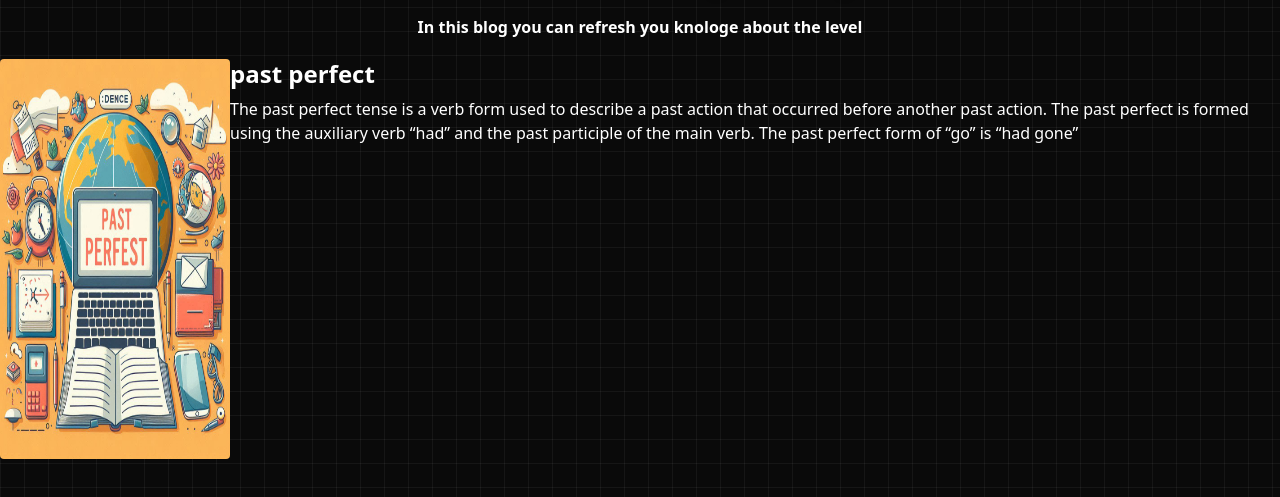
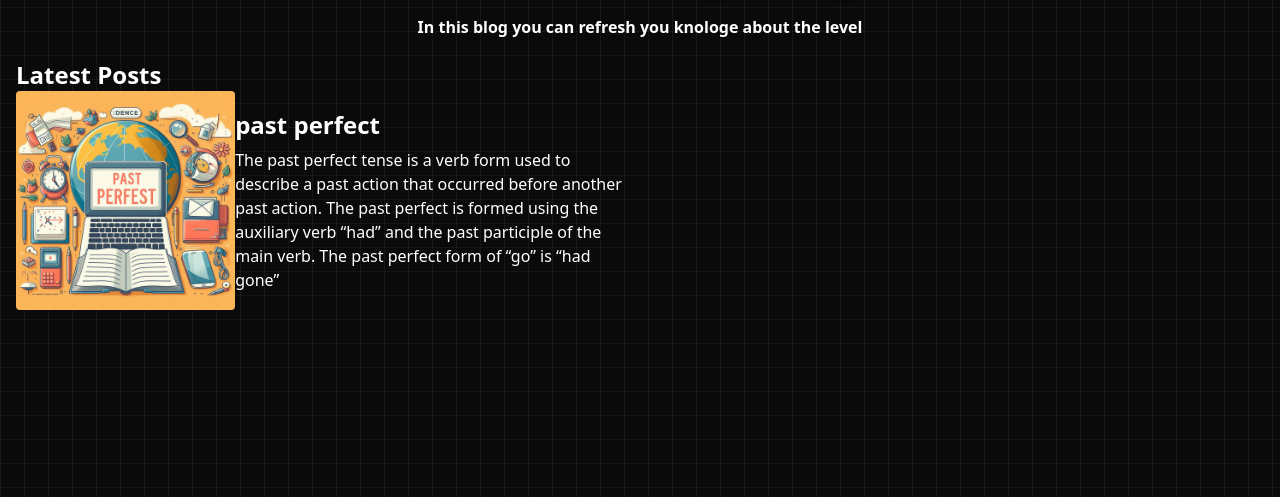
Before and after one commit to elizonRL/english-blog, an Astro site: page / in a window 1280 px wide. Shown: the part 185-682 px from the top of the page. Built offline with nearby package versions, Linux system fonts and the light colour scheme; Astro itself is replaced by a stand-in of ours.

Commit message:
Agregar soporte para rutas dinámicas de publicaciones y mejorar el diseño de la página de inicio

```diff
--- a/src/layouts/Layout.astro
+++ b/src/layouts/Layout.astro
@@ -1,3 +1,6 @@
+---
+import '../styles/global.css';
+---
 <!doctype html>
 <html lang="en">
 	<head>
@@ -23,5 +26,10 @@
 		width: 100%;
 		height: 100%;
 		color: white;
+		@apply grid place-content-center;
+	}
+
+	body > div {
+		@apply container;
 	}
 </style>
--- a/src/pages/index.astro
+++ b/src/pages/index.astro
@@ -1,7 +1,7 @@
 ---
 import { getCollection } from 'astro:content';
 import Layout from '../layouts/Layout.astro';
-import "../styles/global.css";
+import '../styles/global.css';
 
 const post = await getCollection('post');
 
@@ -10,29 +10,46 @@ const post = await getCollection('post');
 ---
 
 <Layout>
-	<header class="flex flex-col items-center pt-36 ">
-		<h1 class="text-3xl font-semibold text-center drop-shadow-md">
-			Welcome to learn <span class="text-transparent font-bold bg-clip-text bg-gradient-to-l from-cyan-500 to-sky-500">English Blogs</span>!
+	<header class='flex flex-col items-center pt-36'>
+		<h1 class='text-3xl font-semibold text-center drop-shadow-md'>
+			Welcome to learn <span
+				class='text-transparent font-bold bg-clip-text bg-gradient-to-l from-cyan-500 to-sky-500'
+				>English Blogs</span
+			>!
 		</h1>
-		<p class="p-5 font-semibold">In this blog you can refresh you knologe about the level </p>
+		<p class='p-5 font-semibold'>
+			In this blog you can refresh you knologe about the level
+		</p>
 	</header>
-	<main class="flex justify-center">
+	<main>
+		<section class='px-4 mx-auto max-w-screen-xl'>
+			<h2 class='text-2xl font-bold text-white'>Latest Posts</h2>
+			<div class='grid gap-6 md:grid-cols-2'>
 				{
-			post.map((post)=>{
-				const {slug, data} = post;
-				const {title, description, img} = data;
-				return(
-					<article class="flex justify-center w-7xl">
-						<div>
-							<img class="mb-2 w-100 h-100 rounded mr-2.5 xl:mb-0 transition hover:scale-110" src={`/${img}`} alt={title}/>
-						</div>
-						<div class="flex-col justify-center" >
-							<h2  class="mb-2 text-2xl font-bold leading-tight text-white">{title}</h2>
+
+					post.map((post) => {
+						const { slug, data } = post;
+						const { title, description, img } = data;
+						return (
+							<article class='flex'>
+								<a class="mb-2 xl:mb-0 transition hover:scale-110" href={`/post/${slug}`}>
+									<img
+										class='mr-5 rounded '
+										src={`/${img}`}
+										alt={title}
+									/>
+								</a>
+								<div class="flex flex-col justify-center">
+									<h2 class="mb-2 text-2xl font-bold leading-tight text-white">
+										{title}
+									</h2>
 									<p>{description}</p>
 								</div>
 							</article>
-				)
+						);
 					})
 				}
+			</div>
+		</section>
 	</main>
 </Layout>
--- /dev/null
+++ b/src/pages/post/[id].astro
@@ -0,0 +1,28 @@
+---
+import { getCollection } from 'astro:content';
+import Layout from '../../layouts/Layout.astro';
+
+export const getStaticPaths = async () => {
+    const post = await getCollection('post');
+    return post.map((post) => {
+        return {
+            params: {
+                id: post.slug,
+            },
+            props: {
+                post,
+            },
+        };
+    });
+};
+
+const { post } = Astro.props;
+const { data}= post
+const { title } = data
+---
+
+<Layout>
+    <article class='flex'>
+        <h1>{title}</h1>
+    </article>
+    </Layout>
```
Lines whose indentation alone changed are shown as unchanged.
